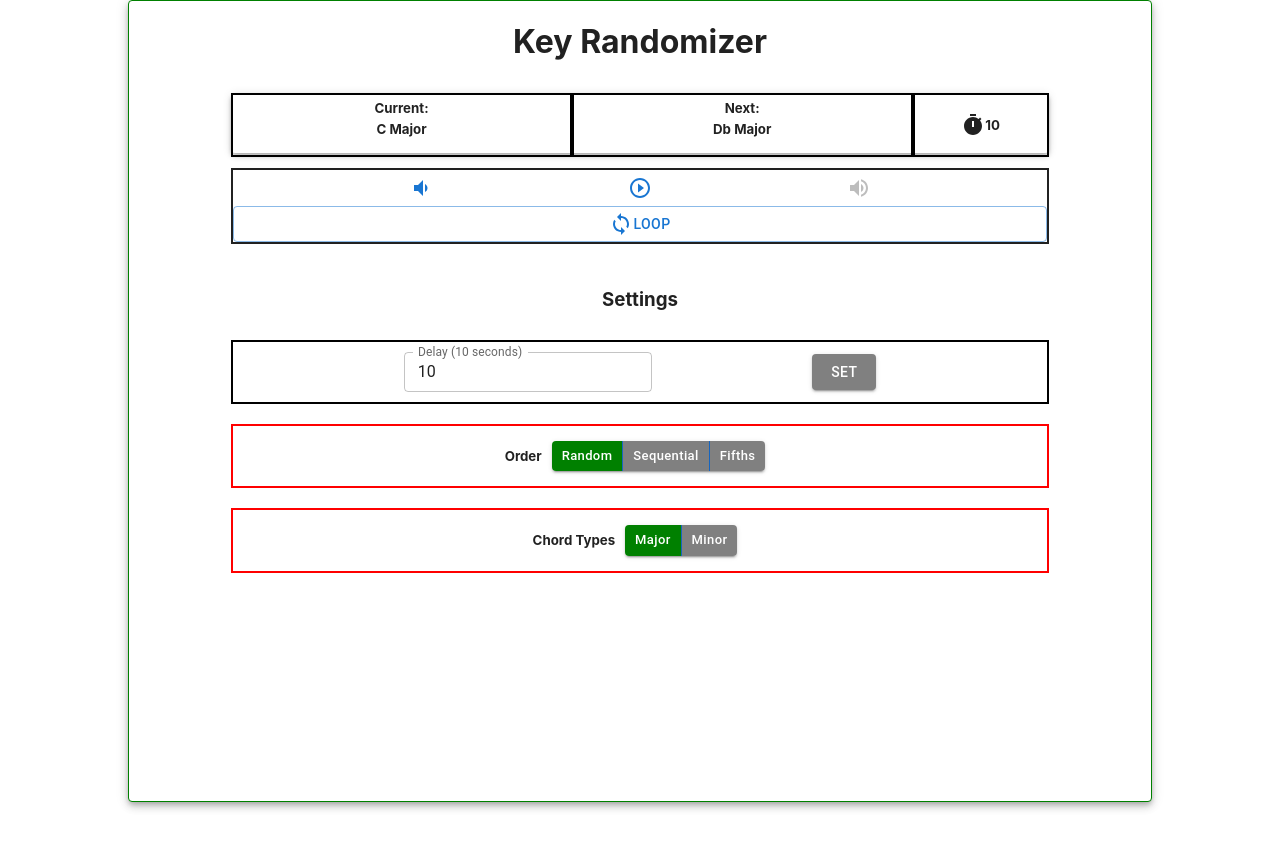
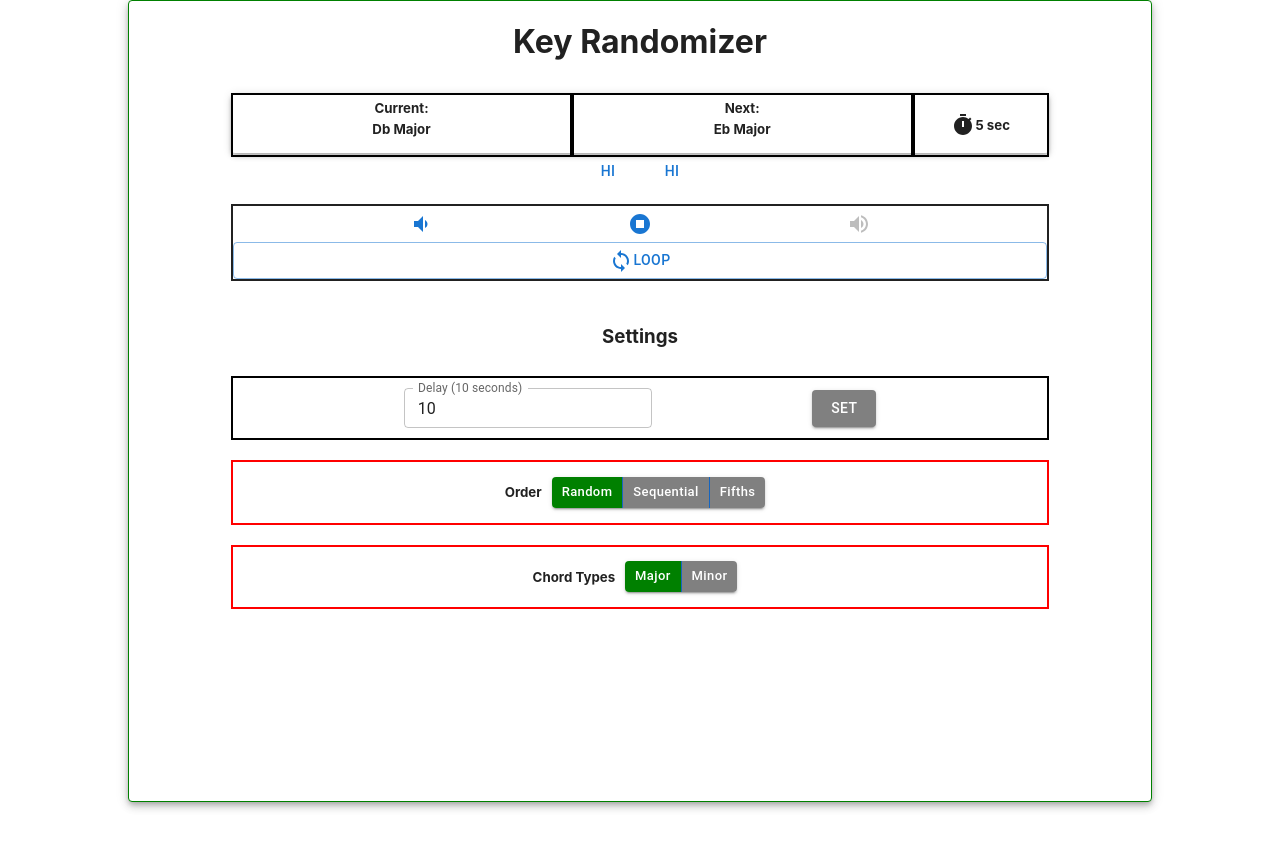
Before and after one commit to luketurnerdev/randomkeygenerator, a React (Create React App) app: page / in a window 1280 px wide. Shown: the top 848 px of the page. Built offline with nearby package versions, Linux system fonts and the light colour scheme; no server answers.

Commit message:
commit before fucking it up

```diff
--- a/src/App.js
+++ b/src/App.js
@@ -5,7 +5,7 @@ function App() {
   // const [paused, setPaused] = useState(true);
   return (
     <div className="App">
-      <Randomizer  />
+        <Randomizer  />
       {/* <Metronome /> */}
       {/* <button onClick={() => setPaused(!paused)}>Pause / Unpause</button> */}
       {/* <h1>{paused ? "Paused" : "unpaused"}</h1> */}
--- a/src/Components/Randomizer/AudioControls/index.js
+++ b/src/Components/Randomizer/AudioControls/index.js
@@ -33,16 +33,16 @@ const AudioControls = props => {
     const pauseOrUnpause = () => {
       // If we are PAUSING
 
-      if (!paused && looping) {
-        Howler.stop();
-      }
+      // if (!paused && looping) {
+      //   Howler.stop();
+      // }
 
       // if we are PLAYING
-      if (paused) {
-        console.log('playing')
-        currentChord.play();
-      }
-      setPaused (!paused)
+      // if (paused) {
+      //   console.log('playing')
+      //   currentChord.play();
+      // }
+      // setPaused (!paused)
     }
 
     const changeVolume = amount => {
--- a/src/Components/Randomizer/KeyDisplay/index.js
+++ b/src/Components/Randomizer/KeyDisplay/index.js
@@ -1,12 +1,13 @@
 import {Howler} from 'howler';
 import Countdown from 'react-countdown';
 import AudioControls from "../AudioControls";
-import { Paper, Grid } from '@mui/material';
+import { Paper, Grid, Button } from '@mui/material';
 import {chords} from "../../../utils/musicImports";
 import TimerIcon from '@mui/icons-material/Timer';
 import {generateRandomKey, generateSequentialKey, generateFifthsKey} from "../../../utils/keyChanges";
-import {useState} from 'react';
-import { StyleSharp } from '@mui/icons-material';
+import {useState, useContext, useRef} from 'react';
+import {ClockContext} from "../../../Contexts/ClockContext";
+
 
 
 const KeyDisplay = props => {
@@ -20,7 +21,11 @@ const KeyDisplay = props => {
     const [upcomingKey,setUpcomingKey] = useState("Db");
     const [currentMod, setCurrentMod] = useState("Major");
     const [upcomingMod,setUpcomingMod] = useState("Major");
-    const [paused, setPaused] = useState(true);
+
+    const clockRef = useRef();
+    const handleStart = () => clockRef.current.start();
+    const handlePause = () => clockRef.current.pause();
+
 
 
 
@@ -43,20 +48,10 @@ const KeyDisplay = props => {
       chord.play();
     }
 
-    const ClockRenderer = ({ hours, minutes, seconds, completed, api}) => {
+    const clockRenderer = ({ hours, minutes, seconds, completed, api}) => {
 
-      console.log('seconds' + seconds)
-      // if (paused) {
-      //   console.log('stopping')
-      //   return (
-      //   <div style={styles.countdown} >
 
-      //     <span>Paused</span>
-
-      //   </div>
-
-      //   )
-      // }
+      console.log('crank')
       // TODO - when 3 sec left, play click (but dont alter state)
        if (completed) {
         // Stop any previous chords
@@ -96,6 +91,18 @@ const KeyDisplay = props => {
         }
     };
 
+    const Clock = () => {
+
+      return (
+        <div>
+          <Countdown
+            date={Date.now() + 5000}
+            ref={clockRef}
+            renderer={clockRenderer}
+          />
+        </div>
+      )
+    }
 
 
     return (
@@ -113,17 +120,11 @@ const KeyDisplay = props => {
           </Grid>
           <Grid item xs={2} style={styles.timerBox}>
           <TimerIcon />
-           {!paused ?
-             <Countdown
-             date={Date.now() + delayInSeconds * 1000}
-             renderer={ClockRenderer}
-          />
 
-          :
+        <ClockContext.Provider value={{paused: true}}>
+            <Clock />
+        </ClockContext.Provider>
 
-          <h5>{delayInSeconds}</h5>
-
-          }
 
 
           </Grid>
@@ -132,12 +133,13 @@ const KeyDisplay = props => {
 
       </Paper>
 
-
+    <Button onClick={handleStart}>hi</Button>
+    <Button onClick={handlePause}>hi</Button>
 
     <AudioControls
       currentChord={chords[`${currentKey}${currentMod}`]}
-      paused={paused}
-      setPaused={setPaused}
+      // paused={paused}
+      // setPaused={setPaused}
     />
 </>
 
--- a/src/Components/Randomizer/index.js
+++ b/src/Components/Randomizer/index.js
@@ -1,4 +1,4 @@
-import {useState} from 'react';
+import {useState, useContext} from 'react';
 import styles from "./styles";
 import KeyDisplay from "./KeyDisplay";
 import ChangeModDisplay from "./ChangeModDisplay";
@@ -14,7 +14,7 @@ const Randomizer = () => {
 
   return (
     <Paper elevation={5} style={styles.paperContainer}>
-      <h1>Key Randomizer {}</h1>
+      <h1>Key Randomizer</h1>
       <div style={styles.componentContainer}>
 
       <div style={styles.component}>
--- /dev/null
+++ b/src/Contexts/ClockContext.js
@@ -0,0 +1,7 @@
+import React from 'react'
+
+let defaultContext = {
+  paused: true
+}
+
+export const ClockContext = React.createContext(defaultContext);
```
